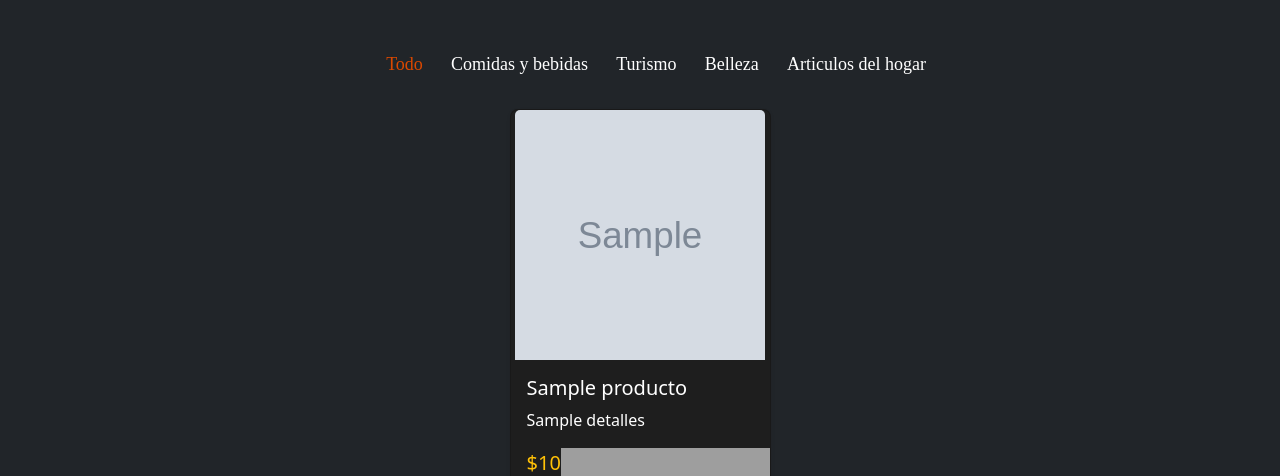
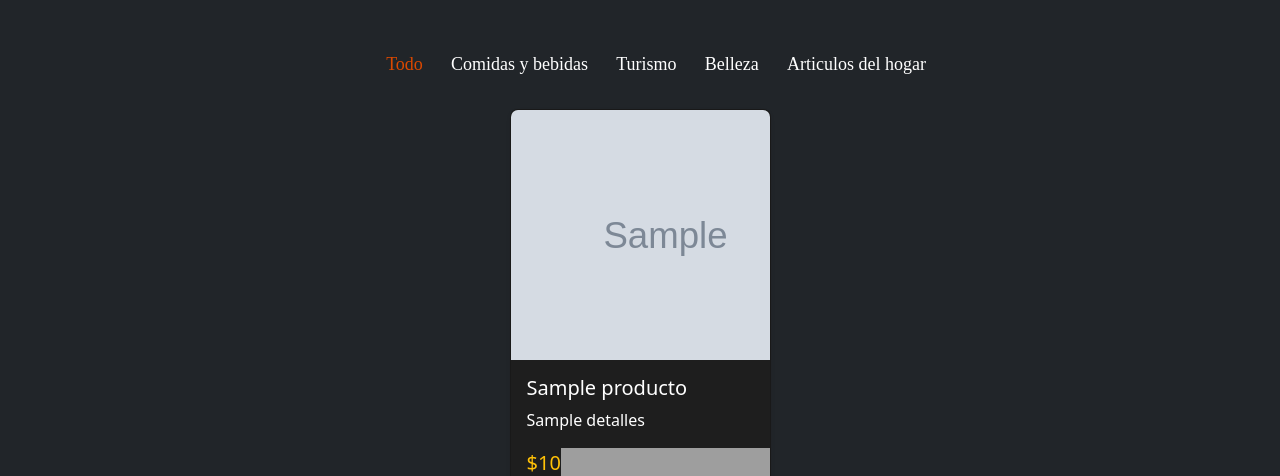
Before and after one commit to MarideliYP/PorM-s, a Django app: template templates/index.html in a window 1280 px wide. Shown: the part 4208-4684 px from the top of the page. Run offline with Django 5.2, Linux system fonts and the light colour scheme; the template is opened without the code that fills it: most values are stand-ins (such as "Sample title", 1, 10 or a date in 2020); grey boxes marked "Sample" are stand-in pictures; some libraries are stand-ins or nearby versions; grey boxes are pictures that could not be loaded.

Commit message:
+ Inmueble funcional

```diff
--- a/static/css/style.css
+++ b/static/css/style.css
@@ -873,6 +873,7 @@ section {
     margin: 4px 10px;
 }
 
+
 .productos #productos-flters li {
     cursor: pointer;
     display: inline-block;
--- a/templates/nav.html
+++ b/templates/nav.html
@@ -77,7 +77,7 @@
                     </li>
 
                     <li class="menu__item">
-                        <a class="nav-link" href="#menu">
+                        <a class="nav-link" href="#productos">
                             <span class="nav__parent">Productos</span></a>
                     </li>
                 <li class="menu__item border-end-0">
--- a/templates/producto/producto_list.html
+++ b/templates/producto/producto_list.html
@@ -35,7 +35,7 @@
           <div class="card h-100 shadow-sm text-white rounded-3 overflow-hidden" style="background: #1e1e1e">
             <!-- Imagen centrada -->
             <div class="text-center">
-              <img src="{{ producto.image.url }}" class="card-img-top special-img" alt="Imagen de {{ producto.nombreP }}" style="object-fit: cover; width: 250px; height: 250px;">
+              <img src="{{ producto.image.url }}" class="card-img-top special-img" alt="Imagen de {{ producto.nombreP }}" style="object-fit: cover; width: 310px; height: 250px;">
             </div>
 
             <!-- Contenido -->
```
